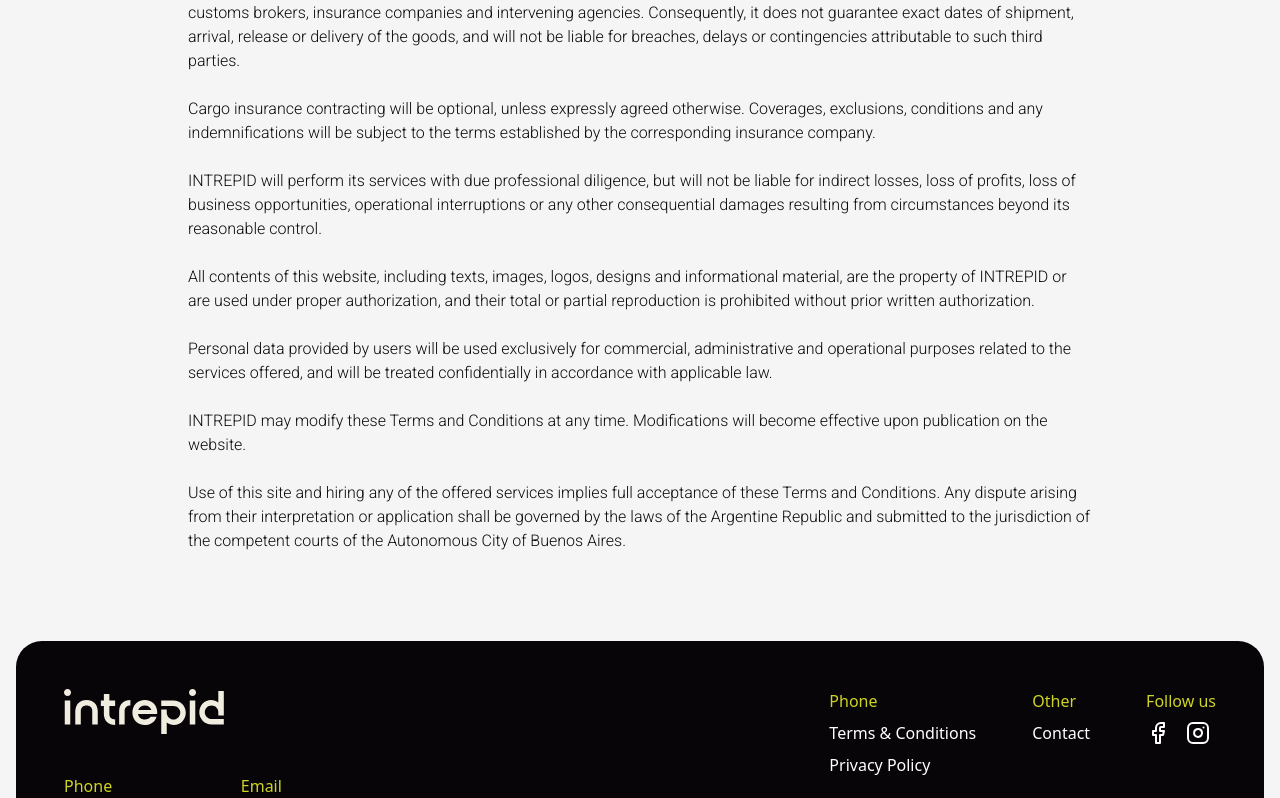
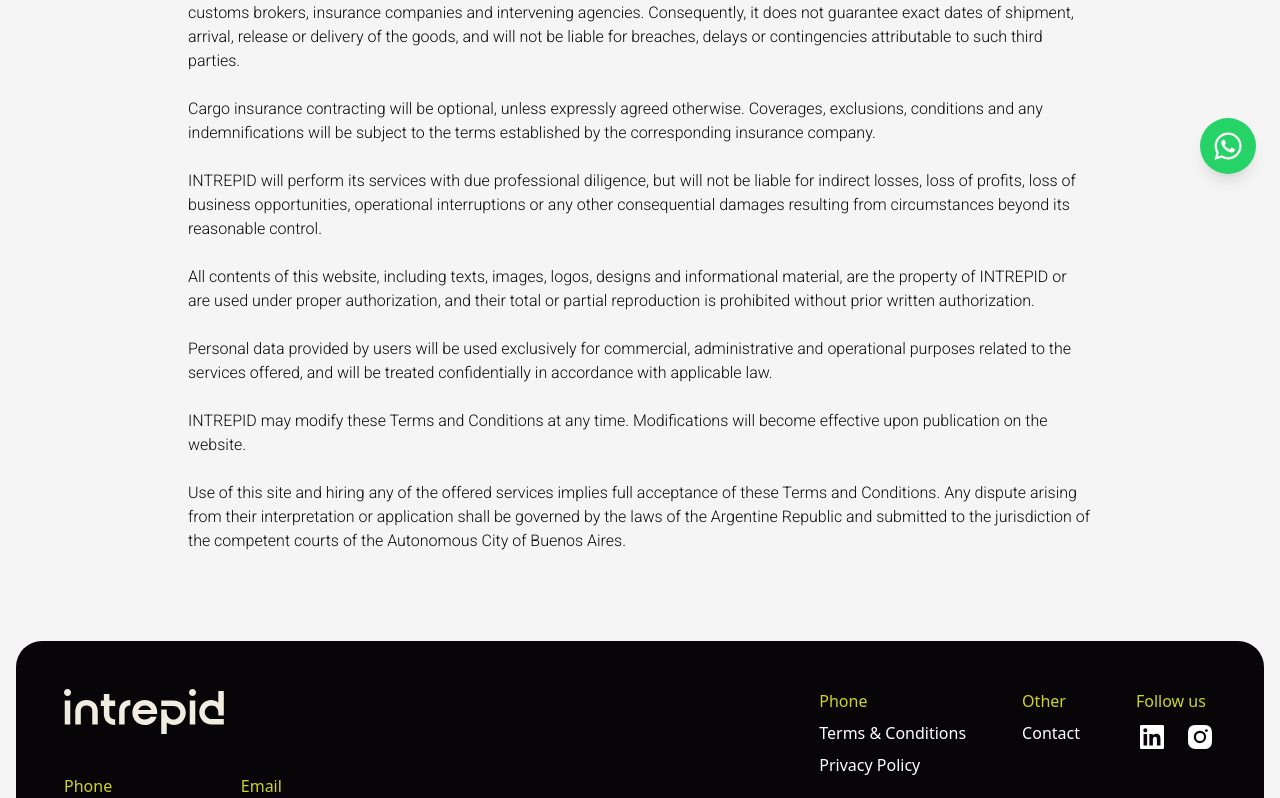
Before and after one commit to perro-clientes/intrepid, a Next.js app: page /en/terminos in a window 1280 px wide. Shown: the part 602-1400 px from the top of the page. Built offline with nearby package versions, Linux system fonts and the light colour scheme.

Commit message:
links redes y boton wp

```diff
--- a/src/app/layout.tsx
+++ b/src/app/layout.tsx
@@ -1,5 +1,6 @@
 import type { Metadata } from "next";
 import "./globals.css";
+import { WhatsAppButton } from "@/components/whatsapp-button";
 
 export const metadata: Metadata = {
   icons: {
@@ -17,7 +18,10 @@ export default function RootLayout({
 }) {
   return (
     <html>
-      <body>{children}</body>
+      <body>
+        {children}
+        <WhatsAppButton />
+      </body>
     </html>
   );
 }
--- a/src/components/navbar.tsx
+++ b/src/components/navbar.tsx
@@ -111,9 +111,8 @@ export function Navbar({ dict, locale, variant = "light" }: { dict: Dict; locale
       </nav>
 
       <div
-        className={`fixed inset-0 z-40 bg-black flex flex-col items-center justify-center gap-10 transition-all duration-300 sm:hidden ${
-          menuOpen ? "opacity-100 visible" : "opacity-0 invisible"
-        }`}
+        className={`fixed inset-0 z-40 bg-black flex flex-col items-center justify-center gap-10 transition-all duration-300 sm:hidden ${menuOpen ? "opacity-100 visible" : "opacity-0 invisible"
+          }`}
       >
         <Link href="/" className="text-white text-2xl font-heading" onClick={() => setMenuOpen(false)}>
           Home
@@ -129,11 +128,13 @@ export function Navbar({ dict, locale, variant = "light" }: { dict: Dict; locale
         </Link>
 
         <div className="flex gap-6 mt-4">
-          <a href="https://www.facebook.com/intrepid" target="_blank" rel="noopener noreferrer" className="text-white hover:text-brand transition-colors">
-            <svg xmlns="http://www.w3.org/2000/svg" viewBox="0 0 24 24" width="28" height="28" fill="none" stroke="currentColor" strokeWidth={2} strokeLinecap="round" strokeLinejoin="round"><path fill="none" d="M18 2h-3a5 5 0 0 0-5 5v3H7v4h3v8h4v-8h3l1-4h-4V7a1 1 0 0 1 1-1h3z"/></svg>
+          <a href="https://www.linkedin.com/in/intrepid-logistics-25240a417/" target="_blank" rel="noopener noreferrer" className="text-white hover:text-brand transition-colors">
+            <svg xmlns="http://www.w3.org/2000/svg" width="16" height="16" fill="currentColor" viewBox="0 0 16 16">
+              <path d="M0 1.146C0 .513.526 0 1.175 0h13.65C15.474 0 16 .513 16 1.146v13.708c0 .633-.526 1.146-1.175 1.146H1.175C.526 16 0 15.487 0 14.854zm4.943 12.248V6.169H2.542v7.225zm-1.2-8.212c.837 0 1.358-.554 1.358-1.248-.015-.709-.52-1.248-1.342-1.248S2.4 3.226 2.4 3.934c0 .694.521 1.248 1.327 1.248zm4.908 8.212V9.359c0-.216.016-.432.08-.586.173-.431.568-.878 1.232-.878.869 0 1.216.662 1.216 1.634v3.865h2.401V9.25c0-2.22-1.184-3.252-2.764-3.252-1.274 0-1.845.7-2.165 1.193v.025h-.016l.016-.025V6.169h-2.4c.03.678 0 7.225 0 7.225z" />
+            </svg>
           </a>
-          <a href="https://www.instagram.com/intrepid" target="_blank" rel="noopener noreferrer" className="text-white hover:text-brand transition-colors">
-            <svg xmlns="http://www.w3.org/2000/svg" viewBox="0 0 24 24" width="28" height="28" fill="none" stroke="currentColor" strokeWidth={2} strokeLinecap="round" strokeLinejoin="round"><rect width="20" height="20" x="2" y="2" rx="5" ry="5"/><path d="M16 11.37A4 4 0 1 1 12.63 8A4 4 0 0 1 16 11.37m1.5-4.87h.01"/></svg>
+          <a href="https://www.instagram.com/intrepid.logistics/" target="_blank" rel="noopener noreferrer" className="text-white hover:text-brand transition-colors">
+            <svg xmlns="http://www.w3.org/2000/svg" viewBox="0 0 24 24" width="28" height="28" fill="none" stroke="currentColor" strokeWidth={2} strokeLinecap="round" strokeLinejoin="round"><rect width="20" height="20" x="2" y="2" rx="5" ry="5" /><path d="M16 11.37A4 4 0 1 1 12.63 8A4 4 0 0 1 16 11.37m1.5-4.87h.01" /></svg>
           </a>
         </div>
       </div>
--- a/src/components/site-footer.tsx
+++ b/src/components/site-footer.tsx
@@ -38,11 +38,11 @@ export function SiteFooter({ dict }: { dict: Dict }) {
               <div className="flex flex-col gap-2">
                 <p className="text-brand">{t.social}</p>
                 <div className="flex flex-row gap-4">
-                    <a href="https://www.facebook.com/intrepid" target="_blank" rel="noopener noreferrer" className="text-white hover:text-brand transition-colors">
-                    <svg xmlns="http://www.w3.org/2000/svg" viewBox="0 0 24 24" width="24" height="24" fill="none" stroke="currentColor" strokeWidth={2} strokeLinecap="round" strokeLinejoin="round"><path fill="none" d="M18 2h-3a5 5 0 0 0-5 5v3H7v4h3v8h4v-8h3l1-4h-4V7a1 1 0 0 1 1-1h3z"/></svg>
+                  <a href="https://www.linkedin.com/in/intrepid-logistics-25240a417/" target="_blank" rel="noopener noreferrer" className="text-white hover:text-brand transition-colors">
+                    <svg xmlns="http://www.w3.org/2000/svg" aria-hidden="true" role="img" width="32px" height="32px" preserveAspectRatio="xMidYMid meet" viewBox="0 0 24 24"><path d="M20 3H4a1 1 0 0 0-1 1v16a1 1 0 0 0 1 1h16a1 1 0 0 0 1-1V4a1 1 0 0 0-1-1zM8.339 18.337H5.667v-8.59h2.672v8.59zM7.003 8.574a1.548 1.548 0 1 1 0-3.096a1.548 1.548 0 0 1 0 3.096zm11.335 9.763h-2.669V14.16c0-.996-.018-2.277-1.388-2.277c-1.39 0-1.601 1.086-1.601 2.207v4.248h-2.667v-8.59h2.56v1.174h.037c.355-.675 1.227-1.387 2.524-1.387c2.704 0 3.203 1.778 3.203 4.092v4.71z" fill="currentColor" /></svg>
                   </a>
-                    <a href="https://www.instagram.com/intrepid" target="_blank" rel="noopener noreferrer" className="text-white hover:text-brand transition-colors">
-                    <svg xmlns="http://www.w3.org/2000/svg" viewBox="0 0 24 24" width="24" height="24" fill="none" stroke="currentColor" strokeWidth={2} strokeLinecap="round" strokeLinejoin="round"><rect width="20" height="20" x="2" y="2" rx="5" ry="5"/><path d="M16 11.37A4 4 0 1 1 12.63 8A4 4 0 0 1 16 11.37m1.5-4.87h.01"/></svg>
+                  <a href="https://www.instagram.com/intrepid.logistics/" target="_blank" rel="noopener noreferrer" className="text-white hover:text-brand transition-colors">
+                    <svg xmlns="http://www.w3.org/2000/svg" aria-hidden="true" role="img" width="32px" height="32px" preserveAspectRatio="xMidYMid meet" viewBox="0 0 24 24"><path d="M20.947 8.305a6.53 6.53 0 0 0-.419-2.216a4.61 4.61 0 0 0-2.633-2.633a6.606 6.606 0 0 0-2.186-.42c-.962-.043-1.267-.055-3.709-.055s-2.755 0-3.71.055a6.606 6.606 0 0 0-2.185.42a4.607 4.607 0 0 0-2.633 2.633a6.554 6.554 0 0 0-.419 2.185c-.043.963-.056 1.268-.056 3.71s0 2.754.056 3.71c.015.748.156 1.486.419 2.187a4.61 4.61 0 0 0 2.634 2.632a6.584 6.584 0 0 0 2.185.45c.963.043 1.268.056 3.71.056s2.755 0 3.71-.056a6.59 6.59 0 0 0 2.186-.419a4.615 4.615 0 0 0 2.633-2.633c.263-.7.404-1.438.419-2.187c.043-.962.056-1.267.056-3.71c-.002-2.442-.002-2.752-.058-3.709zm-8.953 8.297c-2.554 0-4.623-2.069-4.623-4.623s2.069-4.623 4.623-4.623a4.623 4.623 0 0 1 0 9.246zm4.807-8.339a1.077 1.077 0 0 1-1.078-1.078a1.077 1.077 0 1 1 2.155 0c0 .596-.482 1.078-1.077 1.078z" fill="currentColor" /><circle cx="11.994" cy="11.979" r="3.003" fill="currentColor" /></svg>
                   </a>
                 </div>
               </div>
--- /dev/null
+++ b/src/components/whatsapp-button.tsx
@@ -0,0 +1,32 @@
+import type { SVGAttributes } from "react"
+
+function WhatsappIcon(props: SVGAttributes<SVGSVGElement>) {
+  return (
+    <svg
+      xmlns="http://www.w3.org/2000/svg"
+      viewBox="0 0 24 24"
+      fill="white"
+      {...props}
+    >
+      <path
+        fillRule="evenodd"
+        clipRule="evenodd"
+        d="M18.403 5.633A8.919 8.919 0 0 0 12.053 3c-4.948 0-8.976 4.027-8.978 8.977c0 1.582.413 3.126 1.198 4.488L3 21.116l4.759-1.249a8.981 8.981 0 0 0 4.29 1.093h.004c4.947 0 8.975-4.027 8.977-8.977a8.926 8.926 0 0 0-2.627-6.35m-6.35 13.812h-.003a7.446 7.446 0 0 1-3.798-1.041l-.272-.162l-2.824.741l.753-2.753l-.177-.282a7.448 7.448 0 0 1-1.141-3.971c.002-4.114 3.349-7.461 7.465-7.461a7.413 7.413 0 0 1 5.275 2.188a7.42 7.42 0 0 1 2.183 5.279c-.002 4.114-3.349 7.462-7.461 7.462m4.093-5.589c-.225-.113-1.327-.655-1.533-.73c-.205-.075-.354-.112-.504.112s-.58.729-.711.879s-.262.168-.486.056s-.947-.349-1.804-1.113c-.667-.595-1.117-1.329-1.248-1.554s-.014-.346.099-.458c.101-.1.224-.262.336-.393c.112-.131.149-.224.224-.374s.038-.281-.019-.393c-.056-.113-.505-1.217-.692-1.666c-.181-.435-.366-.377-.504-.383a9.65 9.65 0 0 0-.429-.008a.826.826 0 0 0-.599.28c-.206.225-.785.767-.785 1.871s.804 2.171.916 2.321c.112.15 1.582 2.415 3.832 3.387c.536.231.954.369 1.279.473c.537.171 1.026.146 1.413.089c.431-.064 1.327-.542 1.514-1.066c.187-.524.187-.973.131-1.067c-.056-.094-.207-.151-.43-.263"
+      />
+    </svg>
+  )
+}
+
+export function WhatsAppButton() {
+  return (
+    <a
+      href="https://wa.me/5491136257026"
+      target="_blank"
+      rel="noopener noreferrer"
+      className="fixed bottom-6 right-6 z-50 flex size-14 items-center justify-center rounded-full bg-[#25D366] shadow-lg transition-transform hover:scale-110 active:scale-95"
+      aria-label="Contactar por WhatsApp"
+    >
+      <WhatsappIcon className="size-9" />
+    </a>
+  )
+}
```
Also changed, not shown: public/BxBxlWhatsapp.svg (added). Lines whose indentation alone changed are shown as unchanged.
